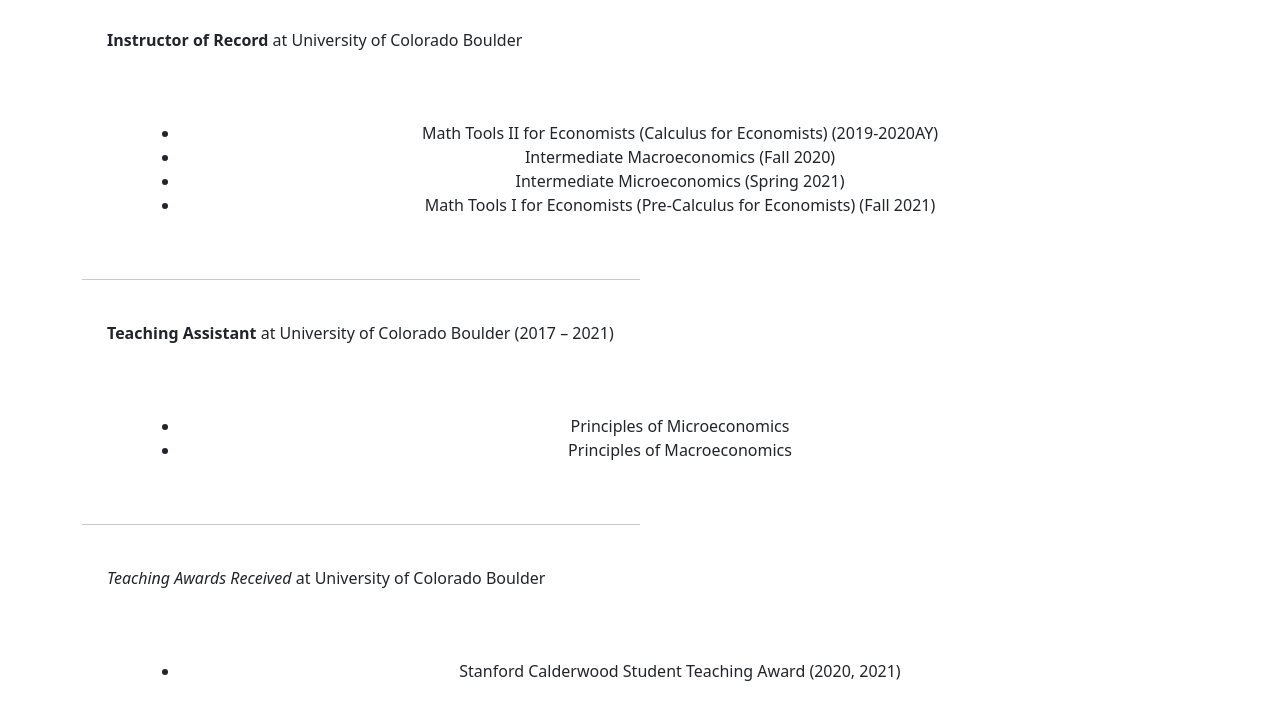
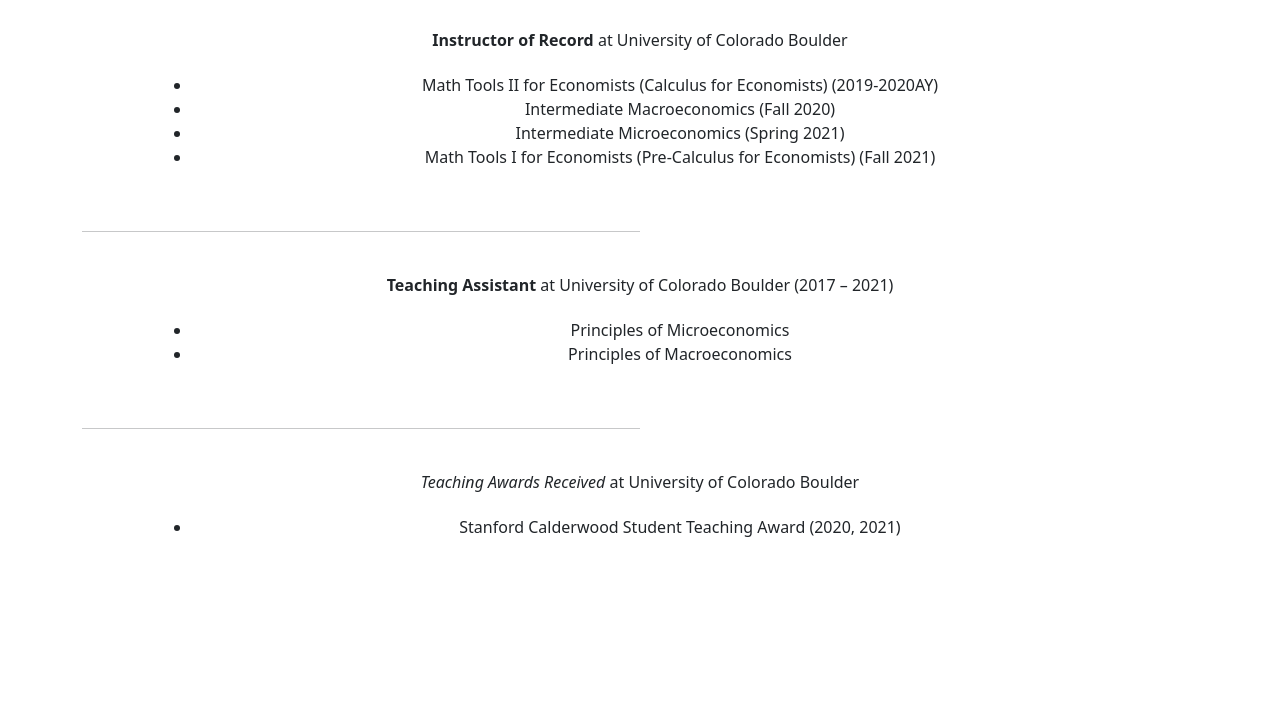
Before and after one commit to matthurtr/matthurt.github.io, a website: page teaching.html in a window 1280 px wide. Shown: the part 157-876 px from the top of the page. After the commit the page ends 800 px from the top, so only its background shows below. Drawn offline with nearby package versions, Linux system fonts and the light colour scheme.

Commit message:
Update teaching.html

```diff
--- a/teaching.html
+++ b/teaching.html
@@ -16,6 +16,11 @@
             padding-left: 5em;
 
         }
+        .center-justified {
+text-align: justify;
+-moz-text-align-last: center;
+text-align-last: center;
+}
     </style>
     <body>
         <!-- Responsive navbar-->
@@ -44,10 +49,11 @@
 
 
            <div class="row justify-content-center align-items-center", style="padding:25px">
-
+             <div class="center-justified">
                   <p> <b> Instructor of Record </b> at University of Colorado Boulder </p>
 
-               <div class="text-center mt-5" style="padding:5px">
+
+               <div  style="padding:5px">
                     <ul class="indent">
                       <li> Math Tools II for Economists (Calculus for Economists)  (2019-2020AY)</li>
                       <li> Intermediate Macroeconomics  (Fall 2020)</li>
@@ -55,30 +61,30 @@
                       <li> Math Tools I for Economists (Pre-Calculus for Economists) (Fall 2021) </li>
                     </ul>
                </div>
-
+               </div>
             </div>
             <hr style="width:50%">
             <div class="row justify-content-center align-items-center", style="padding:25px">
-
+                 <div class="center-justified">
                  <p> <b> Teaching Assistant </b> at University of Colorado Boulder   (2017 – 2021) </p>
-               <div class="text-center mt-5" style="padding:5px">
+               <div  style="padding:5px">
                     <ul class="indent">
                         <li> Principles of Microeconomics </li>
                         <li> Principles of Macroeconomics </li>
 
                     </ul>
-
+                     </div>
                 </div>
             </div>
             <hr style="width:50%">
             <div class="row justify-content-center align-items-center", style="padding:25px">
-
+                 <div class="center-justified">
                 <p> <i> Teaching Awards Received </i> at University of Colorado Boulder </p>
-                <div class="text-center mt-5" style="padding:5px">
+                <div  style="padding:5px">
                     <ul class="indent">
                       <li> Stanford Calderwood Student Teaching Award  (2020, 2021)</li>
                     </ul>
-
+                     </div>
                 </div>
         </div>
         <!-- Bootstrap core JS-->
```
